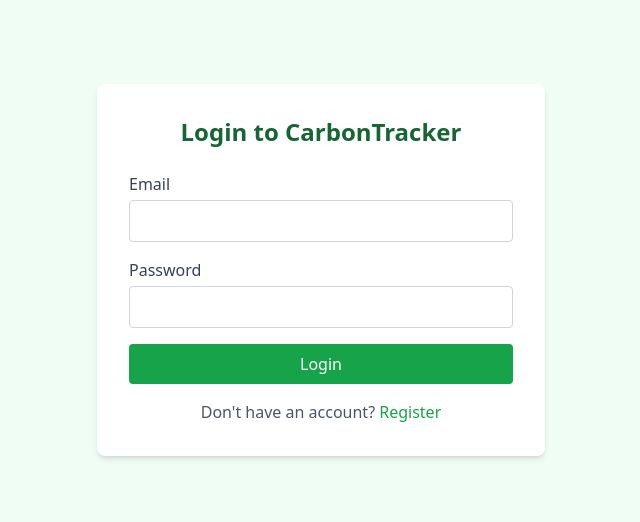
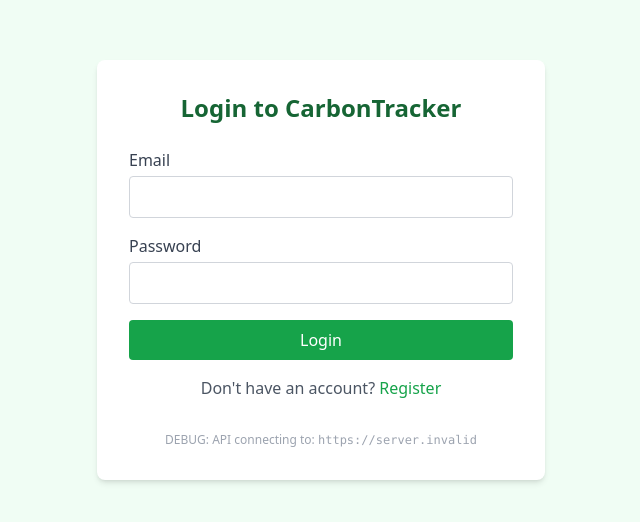
Before and after one commit to jaykhairnar2005/Carbon-Tracker, a React (Vite) app in the folder frontend/: page /login in a window 1280 px wide. Shown: the part 130-652 px from the top of the page, without its empty margins (319-959 px from the left). Built offline with nearby package versions, Linux system fonts and the light colour scheme; no server answers.

Commit message:
Add visual debug for API URL on login page

```diff
--- a/frontend/src/pages/Login.jsx
+++ b/frontend/src/pages/Login.jsx
@@ -67,6 +67,9 @@
                 <div className="mt-4 text-center">
                     <p className="text-gray-600">Don't have an account? <Link to="/register" className="text-nature-600 hover:underline">Register</Link></p>
                 </div>
+                <div className="mt-8 text-center text-xs text-gray-400">
+                    DEBUG: API connecting to: <span className="font-mono">{API_BASE}</span>
+                </div>
             </div>
         </div>
     );
```
